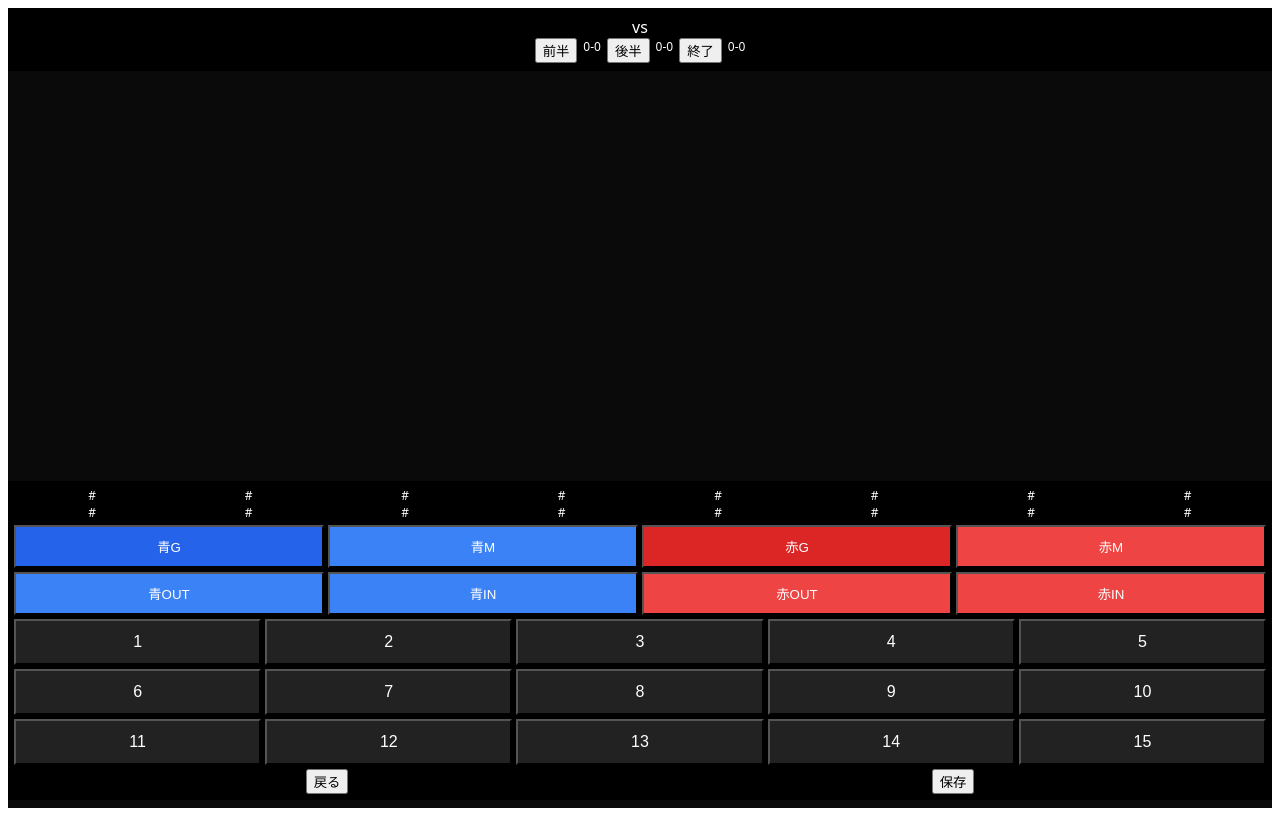
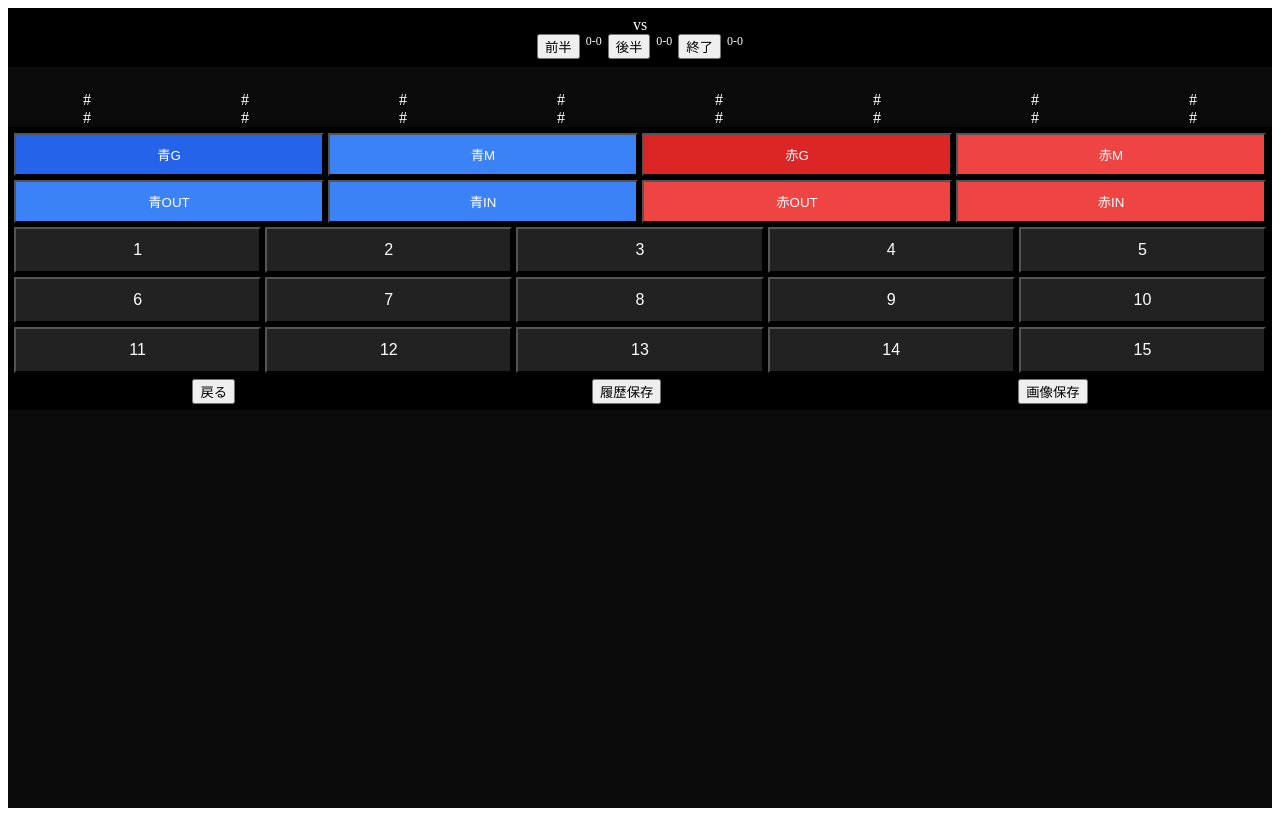
Before and after one commit to hakkinen9301/handball-score-new, a React (Create React App) app: page / in a window 1280 px wide. Both pictures are taken after a click on the button "試合開始". Built offline with nearby package versions, Linux system fonts and the light colour scheme.

Commit message:
Implement match history saving and image capture

```diff
--- a/src/App.js
+++ b/src/App.js
@@ -1,17 +1,54 @@
 import { useState, useRef, useEffect } from "react";
+import html2canvas from "html2canvas";
 
 export default function App() {
   const [info, setInfo] = useState({ date: "", round: "", home: "", away: "" });
   const [started, setStarted] = useState(false);
   const [events, setEvents] = useState([]);
   const [mode, setMode] = useState(null);
+  const [history, setHistory] = useState([]);
 
   const bottomRef = useRef(null);
+  const captureRef = useRef(null);
 
+  // -----------------------
+  // 自動復元
+  // -----------------------
+  useEffect(() => {
+    const saved = localStorage.getItem("current_match");
+    const hist = localStorage.getItem("match_history");
+
+    if (saved) {
+      const data = JSON.parse(saved);
+      setInfo(data.info);
+      setEvents(data.events);
+      setStarted(true);
+    }
+
+    if (hist) setHistory(JSON.parse(hist));
+  }, []);
+
+  // -----------------------
+  // 自動保存
+  // -----------------------
+  useEffect(() => {
+    if (!started) return;
+    localStorage.setItem(
+      "current_match",
+      JSON.stringify({ info, events })
+    );
+  }, [events, info, started]);
+
+  // -----------------------
+  // スクロール
+  // -----------------------
   useEffect(() => {
     bottomRef.current?.scrollIntoView({ behavior: "auto" });
   }, [events]);
 
+  // -----------------------
+  // スコア計算
+  // -----------------------
   const calcScore = (target) => {
     let b = 0, r = 0;
     let section = "前半";
@@ -49,10 +86,45 @@ export default function App() {
 
   const undo = () => setEvents(prev => prev.slice(0, -1));
 
-  const save = () => {
-    alert("保存機能は後で戻す");
+  // -----------------------
+  // 保存（履歴へ）
+  // -----------------------
+  const saveMatch = () => {
+    const newHistory = [
+      { info, events, date: new Date().toISOString() },
+      ...history
+    ];
+    setHistory(newHistory);
+    localStorage.setItem("match_history", JSON.stringify(newHistory));
+    alert("履歴に保存しました");
   };
 
+  // -----------------------
+  // 履歴読込
+  // -----------------------
+  const loadMatch = (match) => {
+    setInfo(match.info);
+    setEvents(match.events);
+    setStarted(true);
+  };
+
+  // -----------------------
+  // 画像保存
+  // -----------------------
+  const saveImage = async () => {
+    const canvas = await html2canvas(captureRef.current, {
+      backgroundColor: "#000",
+      scale: 2,
+    });
+    const link = document.createElement("a");
+    link.download = "score.png";
+    link.href = canvas.toDataURL();
+    link.click();
+  };
+
+  // -----------------------
+  // 得点集計
+  // -----------------------
   const goalStats = events.reduce((acc, e) => {
     if (e.type === "goal") {
       const key = `${e.team}-${e.number}`;
@@ -87,12 +159,27 @@ export default function App() {
             <input placeholder="チームB" style={styles.bigInput}
               onChange={(e)=>setInfo({...info,away:e.target.value})}/>
             <button style={styles.startBtn} onClick={()=>setStarted(true)}>試合開始</button>
+
+            {/* 履歴一覧 */}
+            {history.length > 0 && (
+              <div style={{marginTop:20}}>
+                <div>履歴</div>
+                {history.map((h,i)=>(
+                  <div key={i}>
+                    <button onClick={()=>loadMatch(h)}>
+                      {h.info.home} vs {h.info.away}
+                    </button>
+                  </div>
+                ))}
+              </div>
+            )}
           </div>
         </div>
       )}
 
       {started && (
         <>
+          <div ref={captureRef}>
             <div style={styles.header}>
               <div>{info.date} {info.round}</div>
               <div>{info.home} vs {info.away}</div>
@@ -139,39 +226,23 @@ export default function App() {
               <div ref={bottomRef}/>
             </div>
 
-          <div style={styles.bottom}>
             <div style={styles.stats}>
               {[0,1].map(r=>(
                 <div key={r} style={styles.statRow}>
-                  {/* 青 */}
                   {Array.from({length:4}).map((_,i)=>{
                     const p = blueList[r*4 + i];
-                    return (
-                      <div key={`b-${i}`}>
-                        #{p?.num || ""}{" "}
-                        <span style={{color:"#60a5fa"}}>
-                          {p?.count || ""}
-                        </span>
-                      </div>
-                    );
+                    return <div key={i}>#{p?.num||""} <span style={{color:"#60a5fa"}}>{p?.count||""}</span></div>
                   })}
-
-                  {/* 赤 */}
                   {Array.from({length:4}).map((_,i)=>{
                     const p = redList[r*4 + i];
-                    return (
-                      <div key={`r-${i}`}>
-                        #{p?.num || ""}{" "}
-                        <span style={{color:"#f87171"}}>
-                          {p?.count || ""}
-                        </span>
-                      </div>
-                    );
+                    return <div key={i}>#{p?.num||""} <span style={{color:"#f87171"}}>{p?.count||""}</span></div>
                   })}
                 </div>
               ))}
             </div>
+          </div>
 
+          <div style={styles.bottom}>
             <div style={styles.btnRow}>
               <button style={styles.blue} onClick={()=>setMode("blue-goal")}>青G</button>
               <button style={styles.blueSub} onClick={()=>setMode("blue-miss")}>青M</button>
@@ -197,7 +268,8 @@ export default function App() {
 
             <div style={styles.actions}>
               <button onClick={undo}>戻る</button>
-              <button onClick={save}>保存</button>
+              <button onClick={saveMatch}>履歴保存</button>
+              <button onClick={saveImage}>画像保存</button>
             </div>
           </div>
         </>
@@ -207,45 +279,34 @@ export default function App() {
 }
 
 const styles = {
-  container:{
-    background:"#0a0a0a",
-    color:"#fff",
-    height:"100vh",
-    display:"flex",
-    flexDirection:"column",
-    fontFamily:"system-ui, -apple-system, sans-serif"
-  },
-
+  container:{background:"#0a0a0a",color:"#fff",height:"100vh",display:"flex",flexDirection:"column"},
   header:{position:"sticky",top:0,background:"#000",textAlign:"center",padding:8},
   scoreRow:{display:"flex",justifyContent:"center",gap:6,fontSize:12},
   timeline:{flex:1,overflowY:"auto",padding:8},
 
   row:{
     display:"grid",
-    gridTemplateColumns:"40px 90px 60px 90px 40px",
+    gridTemplateColumns:"40px 90px 70px 90px 40px",
     alignItems:"center",
     height:22,
     maxWidth:420,
-    width:"100%",
     margin:"0 auto"
   },
 
   c1:{textAlign:"center",color:"#60a5fa",whiteSpace:"nowrap"},
-  c2:{textAlign:"right",color:"#60a5fa",whiteSpace:"nowrap"},
+  c2:{textAlign:"center",color:"#60a5fa",whiteSpace:"nowrap"},
   c3:{textAlign:"center",fontWeight:"bold"},
-  c4:{textAlign:"left",color:"#f87171",whiteSpace:"nowrap"},
+  c4:{textAlign:"center",color:"#f87171",whiteSpace:"nowrap"},
   c5:{textAlign:"center",color:"#f87171",whiteSpace:"nowrap"},
 
   section:{textAlign:"center",margin:"6px 0",color:"#aaa"},
 
+  stats:{marginTop:8},
+  statRow:{display:"grid",gridTemplateColumns:"repeat(8,1fr)",textAlign:"center"},
+
   bottom:{position:"sticky",bottom:0,background:"#000",padding:6},
-
-  stats:{marginBottom:4},
-  statRow:{display:"grid",gridTemplateColumns:"repeat(8,1fr)",fontSize:12,textAlign:"center"},
-
-  btnRow:{display:"grid",gridTemplateColumns:"repeat(4,1fr)",gap:4,marginBottom:4},
-
-  grid:{display:"grid",gridTemplateColumns:"repeat(5,1fr)",gap:4},
+  btnRow:{display:"grid",gridTemplateColumns:"repeat(4,1fr)",gap:4},
+  grid:{display:"grid",gridTemplateColumns:"repeat(5,1fr)",gap:4,marginTop:4},
 
   num:{padding:12,fontSize:16,background:"#222",color:"#fff"},
 
@@ -254,7 +315,7 @@ const styles = {
   red:{background:"#dc2626",color:"#fff",padding:10},
   redSub:{background:"#ef4444",color:"#fff",padding:10},
 
-  actions:{display:"flex",justifyContent:"space-around",marginTop:4},
+  actions:{display:"flex",justifyContent:"space-around",marginTop:6},
 
   startWrap:{height:"100%",display:"flex",justifyContent:"center",alignItems:"center"},
   startBox:{display:"flex",flexDirection:"column",gap:12,width:"80%"},
```
Lines whose indentation alone changed are shown as unchanged.
